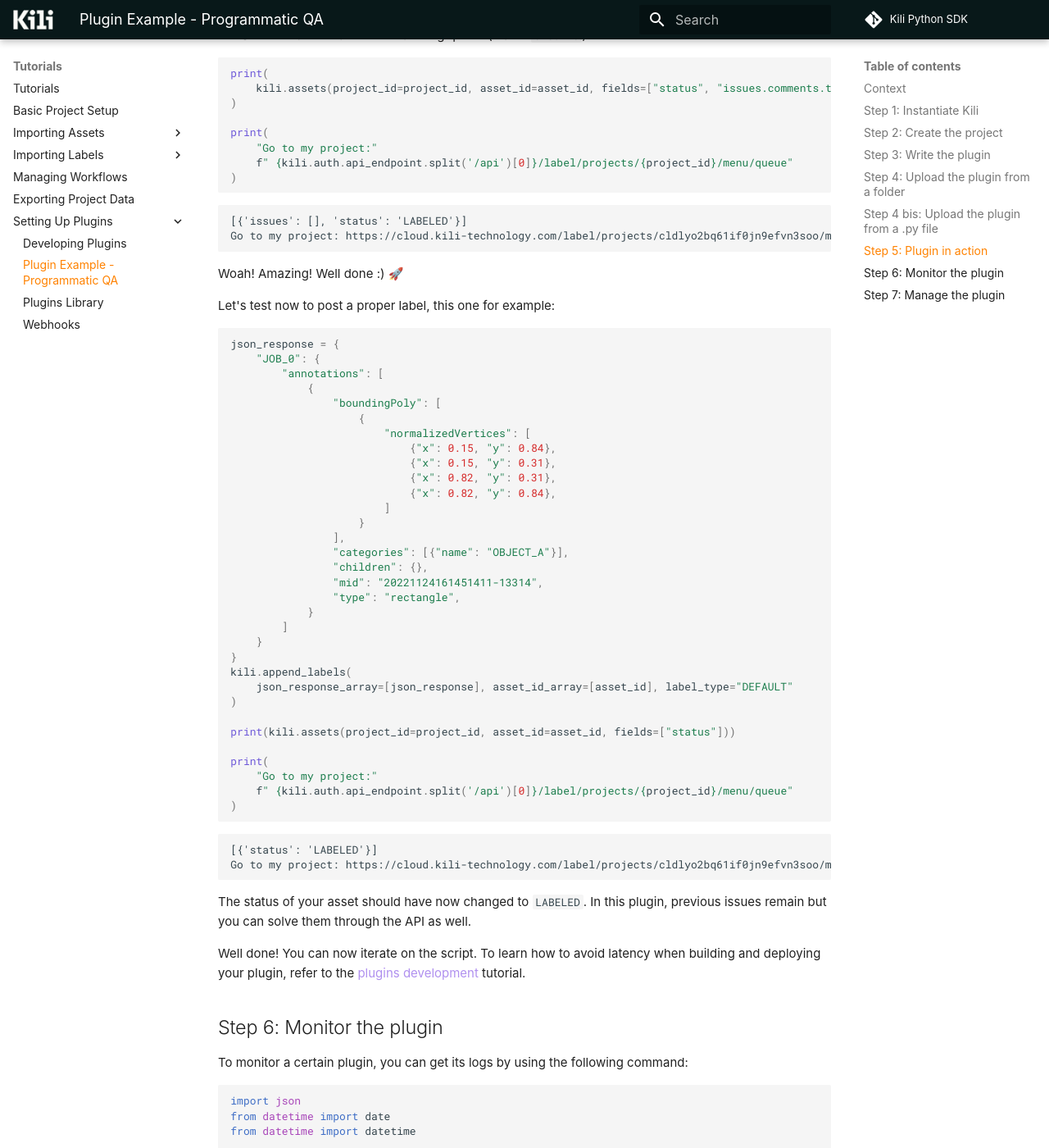
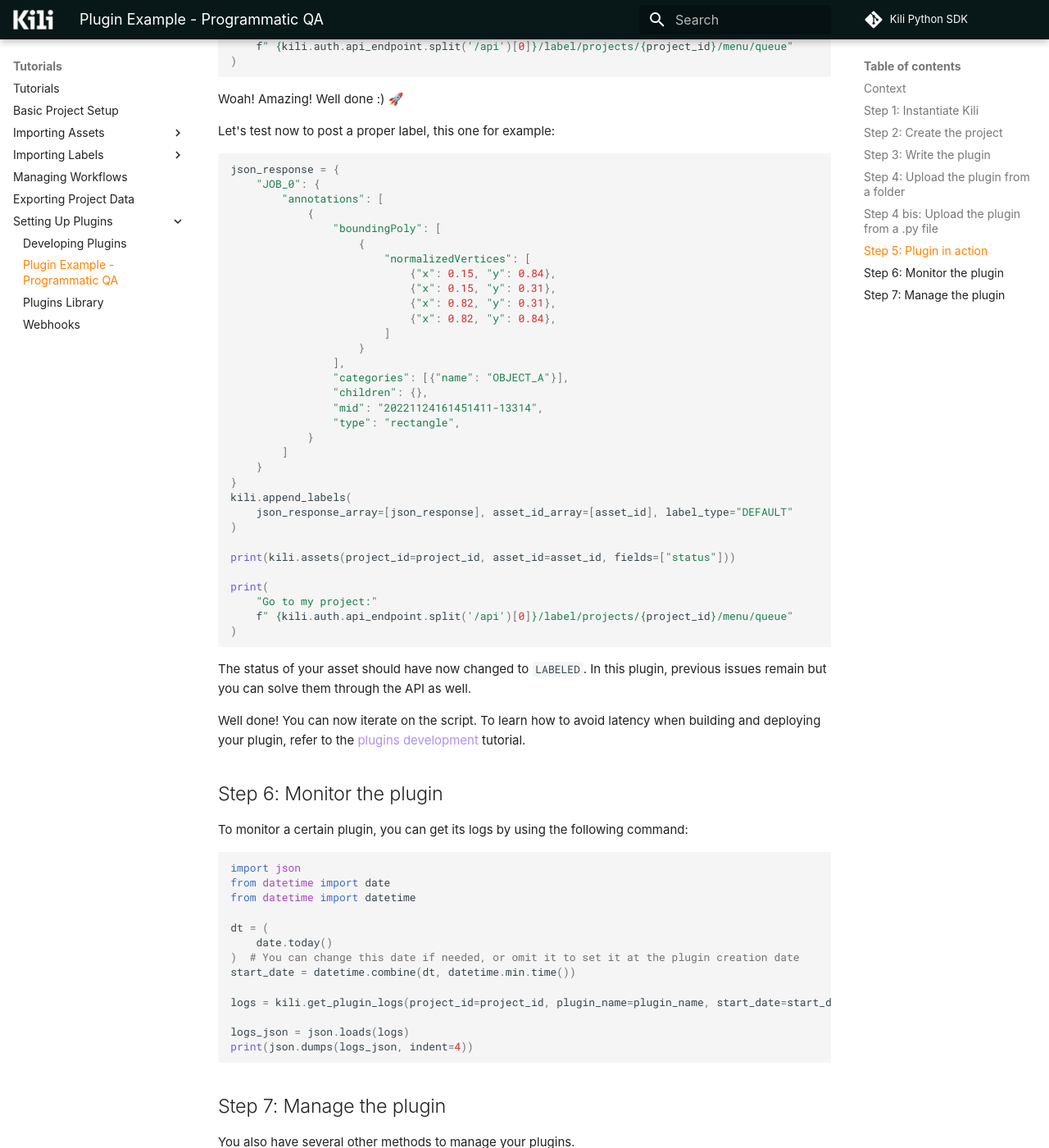
Before and after one commit to kili-technology/kili-python-sdk, an MkDocs documentation site: the page built from docs/sdk/tutorials/plugins_example.md, in a window 1280 px wide and 1400 px high, scrolled down 5926 px. Shown: the whole window at 82% size. Built offline with MkDocs 1.6.1 and Material for MkDocs 9.7.7, drawn with Linux system fonts in a browser that asks for light colours; nearby versions of some CDN libraries; some web fonts are replaced; library files that are not in the unit come from our copies; comment, search, counter and statistics services are not loaded; the version menu is left out; some of the changed text lies outside the part shown.

````diff
--- a/docs/sdk/tutorials/plugins_example.md
+++ b/docs/sdk/tutorials/plugins_example.md
@@ -80,9 +80,6 @@
 print(f"Created project {project_id}")
 ```
 
-    Created project cldlyo2bq61if0jn9efvn3soo
-
-
 Upload an asset:
 
 
@@ -218,9 +216,6 @@
 kili.activate_plugin_on_project(plugin_name=plugin_name, project_id=project_id)
 ```
 
-    Plugin with name "Plugin bbox count" activated on project "cldlyo2bq61if0jn9efvn3soo"
-
-
 ## Step 4 bis: Upload the plugin from a .py file
 
 Alternatively, you can also create a plugin directly from a `.py` file.
@@ -342,14 +328,6 @@
     f" {kili.auth.api_endpoint.split('/api')[0]}/label/projects/{project_id}/menu/queue"
 )
 ```
-
-
-
-    [{'issues': [], 'status': 'LABELED'}]
-    Go to my project: https://cloud.kili-technology.com/label/projects/cldlyo2bq61if0jn9efvn3soo/menu/queue
-
-
-
 
 Woah! Amazing! Well done :) 🚀
 
@@ -390,14 +368,6 @@
     f" {kili.auth.api_endpoint.split('/api')[0]}/label/projects/{project_id}/menu/queue"
 )
 ```
-
-
-
-    [{'status': 'LABELED'}]
-    Go to my project: https://cloud.kili-technology.com/label/projects/cldlyo2bq61if0jn9efvn3soo/menu/queue
-
-
-
 
 The status of your asset should have now changed to `LABELED`. In this plugin, previous issues remain but you can solve them through the API as well.
 
@@ -456,9 +426,6 @@
 kili.deactivate_plugin_on_project(plugin_name=plugin_name, project_id=project_id);
 ```
 
-    Plugin Plugin bbox count deactivated on project cldlyo2bq61if0jn9efvn3soo
-
-
 Delete the plugin completely (deactivates the plugin from all projects):
 
 
````
Also changed, not shown: other parts of docs/sdk/tutorials/plugins_example.md (+5 -13 lines), 2 other files.
